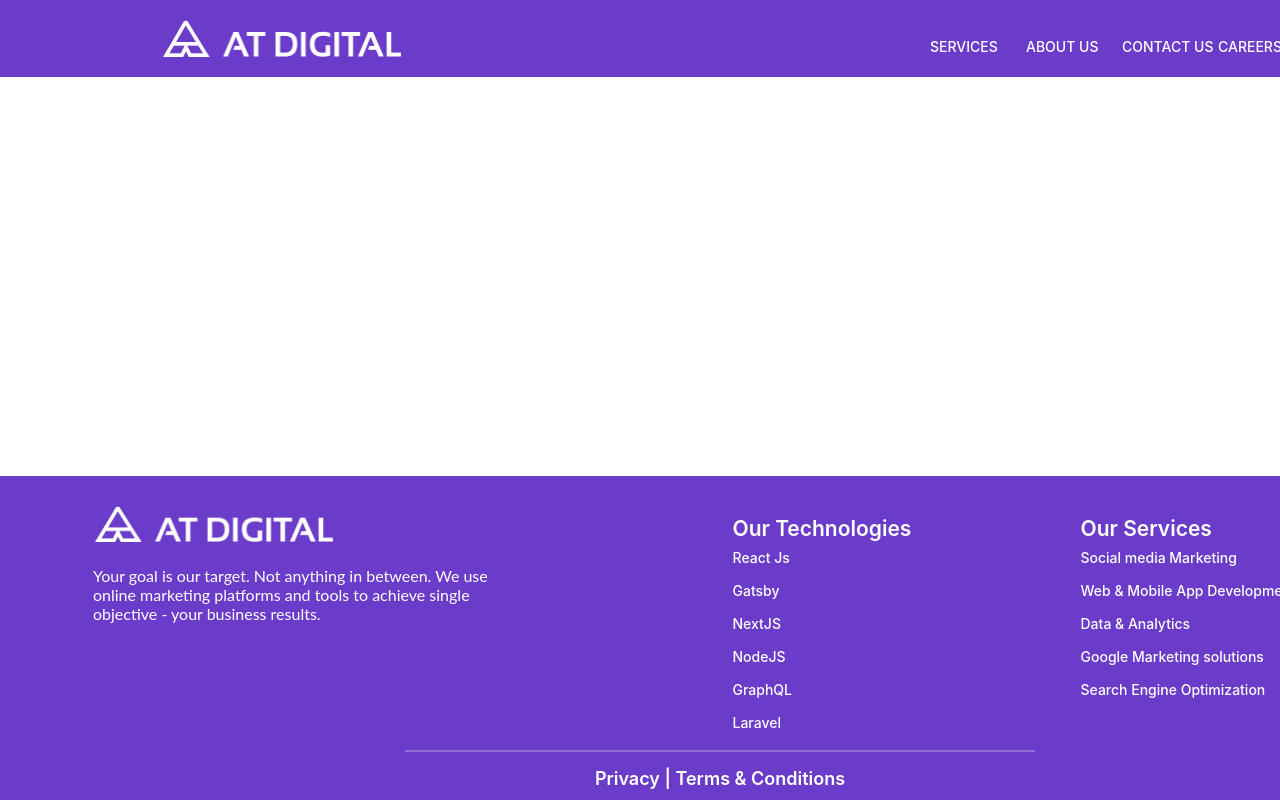
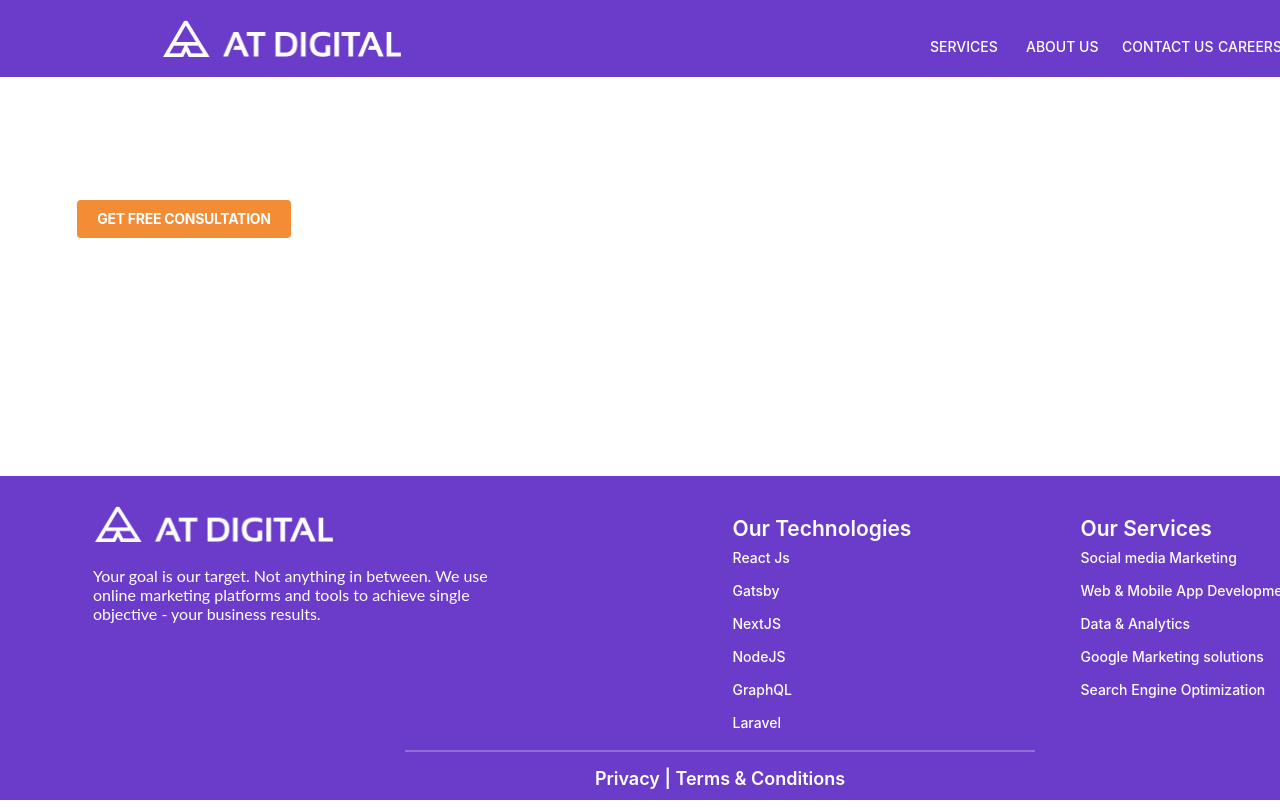
Before and after one commit to NimeshaKavindi/AT-Digital---Nimesha-Kavindi, a React (Create React App) app: page / in a window 1280 px wide. Shown: the top 810 px of the page. Built offline with nearby package versions, Linux system fonts and the light colour scheme.

Commit message:
Make button component with css

```diff
--- a/src/App.js
+++ b/src/App.js
@@ -1,10 +1,12 @@
 import NavBar from "./Components/NavBar";
 import Footer from "./Components/Footer";
+import Button from "./Components/Button";
 
 function App() {
   return (
     <div className="App">
       <NavBar/>
+      <Button/>
       <Footer />
     </div>
   );
--- /dev/null
+++ b/src/Components/Button.js
@@ -0,0 +1,12 @@
+import React from "react"
+import "../styles/button.css"
+
+function Button(){
+    return(
+    <button className="custom-button">
+      GET FREE CONSULTATION
+    </button>
+    );
+}
+
+export default Button;
--- /dev/null
+++ b/src/styles/button.css
@@ -0,0 +1,22 @@
+.custom-button {
+    width: 214px;
+    height: 38px;
+    padding: 12px 20px; /* Individual values for padding */
+    border-radius: 4px;
+    gap: 8px; /* Not a valid property for button element, used in flex containers */
+    background-color: #F28D35;
+    color: #FFFFFF;
+    border: none;
+    outline: none;
+    cursor: pointer;
+    font-family: Inter;
+    font-size: 14px;
+    font-weight: 700;
+    line-height: 14px;
+    letter-spacing: -0.02em;
+    text-align: center;
+    position: absolute;
+    top: 200px;
+    left: 77px;
+    white-space: nowrap;
+  }
```
